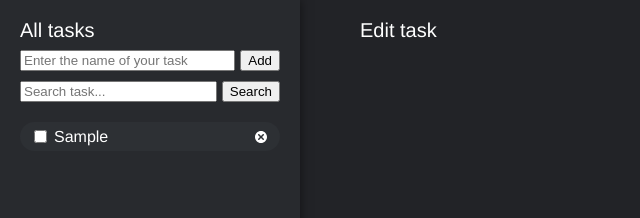
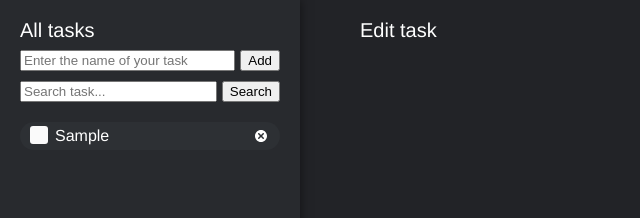
Before and after one commit to klekwedge/todo-infotecs, a React (Create React App) app: page / in a window 1280 px wide. Both pictures are taken after typing "Sample" into the empty fields and a click on the button "Add". Shown: the top 218 px of the page, without its empty margins (0-640 px from the left). Built offline with nearby package versions, Linux system fonts and the light colour scheme.

Commit message:
feat: add custom checkbox

```diff
--- a/src/components/TodoEdit/TodoEdit.jsx
+++ b/src/components/TodoEdit/TodoEdit.jsx
@@ -50,7 +50,7 @@ function TodoEdit({
   };
 
   return (
-    <section className="todo__edit pan2">
+    <section className="todo__edit pan2 edit">
       <h2 className="edit__title">Edit task</h2>
       {currentTask.name ? (
         <div>
@@ -63,16 +63,17 @@ function TodoEdit({
             {currentTask.name}
           </h3>
           <h3>
-            Task status:
-            {console.log(currentTask.complete)}
+            {'Task status: '}
             {currentTask.complete ? 'Done' : 'Active'}
           </h3>
-          <button type="submit" onClick={() => toggleTask(currentTask.id)}>
-            Change task status
-          </button>
-          <button type="submit" onClick={() => removeTask(currentTask.id)}>
-            Delete
-          </button>
+          <div className="edit__buttons">
+            <button type="submit" onClick={() => toggleTask(currentTask.id)}>
+              Change status
+            </button>
+            <button type="submit" onClick={() => removeTask(currentTask.id)}>
+              Delete
+            </button>
+          </div>
         </div>
       ) : null}
     </section>
--- a/src/components/TodoEdit/TodoEdit.scss
+++ b/src/components/TodoEdit/TodoEdit.scss
@@ -11,3 +11,9 @@
   font-size: 20px;
   margin-bottom: 20px;
 }
+
+.edit__buttons {
+  display: flex;
+  gap: 10px;
+  align-items: center;
+}
--- a/src/components/TodoList/TodoList.jsx
+++ b/src/components/TodoList/TodoList.jsx
@@ -64,8 +64,8 @@ function TodoList({ changeCurrentTask, tasks, updateTasks }) {
     }
   }
 
-  if (taskListRef.current) {
-    taskListRef.current.addEventListener('mousedown', saveX);
+  if (taskResizeRef.current) {
+    taskResizeRef.current.addEventListener('mousedown', saveX);
   }
 
   document.addEventListener('mouseup', stopStretch);
--- a/src/components/TodoTask/TodoTask.jsx
+++ b/src/components/TodoTask/TodoTask.jsx
@@ -1,3 +1,5 @@
+/* eslint-disable max-len */
+/* eslint-disable jsx-a11y/label-has-associated-control */
 /* eslint-disable jsx-a11y/no-noninteractive-element-interactions */
 /* eslint-disable jsx-a11y/click-events-have-key-events */
 import React, { useState } from 'react';
@@ -11,7 +13,16 @@ function TodoTask({
   return (
     <li className="todo__task task" onClick={() => changeCurrentTask(task)}>
       <div className="task__wrapper">
-        <input type="checkbox" checked={task.complete} onChange={() => toggleTask(task.id)} />
+        <input
+          id={task.id}
+          type="checkbox"
+          name={task.id}
+          checked={task.complete}
+          onChange={() => toggleTask(task.id)}
+        />
+        {/* <label htmlFor="check-1">Apples</label> */}
+        {/* <input type="checkbox" checked={task.complete} onChange={() => toggleTask(task.id)} /> */}
+        <label htmlFor={task.id}>
           <h3
             className={cn({
               _complete: task.complete,
@@ -19,6 +30,8 @@ function TodoTask({
           >
             {task.name.length > 20 ? `${task.name.slice(0, 20)}...` : task.name}
           </h3>
+          {' '}
+        </label>
       </div>
       <TiDelete
         className="task__delete"
--- a/src/components/TodoTask/TodoTask.scss
+++ b/src/components/TodoTask/TodoTask.scss
@@ -8,11 +8,11 @@
   cursor: pointer;
   transition: all 0.5s ease;
   &:hover {
-    transform: scale(1.05);
+    transform: scale(1.03);
   }
 }
 
-.task__wrapper{
+.task__wrapper {
   display: flex;
   align-items: center;
   gap: 4px;
@@ -21,3 +21,64 @@
 ._complete {
   color: #38a169;
 }
+
+$base: #158ec6;
+$whiteLight: #fafafa;
+
+.todo__task input[type="checkbox"] {
+  display: none;
+  cursor: pointer;
+  &:focus,
+  &:active {
+    outline: none;
+  }
+  & + label {
+    cursor: pointer;
+    display: inline-block;
+    position: relative;
+    padding-left: 25px;
+    margin-right: 10px;
+    &:before,
+    &:after {
+      content: "";
+      font-family: helvetica;
+      display: inline-block;
+      width: 18px;
+      height: 18px;
+      left: 0;
+      bottom: 0;
+      text-align: center;
+      position: absolute;
+    }
+    &:before {
+      background-color: $whiteLight;
+      transition: all 0.3s ease-in-out;
+    }
+    &:after {
+      color: #fff;
+    }
+  }
+  &:checked + label:before {
+    box-shadow: inset 0 0 0 10px $base;
+  }
+}
+
+.todo__task input[type="checkbox"] {
+  & + label:before {
+    border-radius: 3px;
+  }
+
+  & + label:hover:after,
+  &:checked + label:after {
+    content: "\2713";
+    line-height: 20px;
+    font-size: 14px;
+  }
+  & + label:hover:after {
+    color: $base;
+  }
+  &:checked + label:after,
+  &:checked + label:hover:after {
+    color: #fff;
+  }
+}
```
Lines whose indentation alone changed are shown as unchanged.
